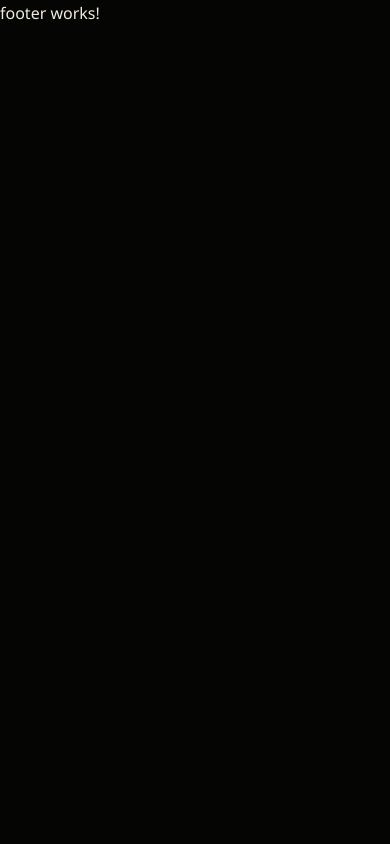
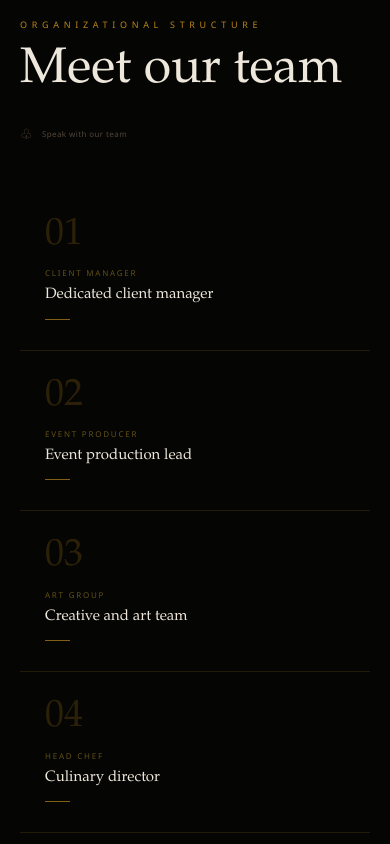
Before and after one commit to Nilo18/aurum-front, an Angular app: page / in a window 390 px wide. Shown: the part 6800-7644 px from the top of the page. Before the commit the page ends 6824 px from the top, so only its background shows below. Built offline with nearby package versions, Linux system fonts and the light colour scheme.

Commit message:
feature: add team component

```diff
--- a/src/app/components/home-page-components/team/team.html
+++ b/src/app/components/home-page-components/team/team.html
@@ -1 +1,40 @@
-<p>team works!</p>
+<section class="team" id="team" aria-labelledby="team-title">
+  <div class="team__inner">
+    <header class="team__heading">
+      <div>
+        <p>Organizational structure</p>
+        <h2 id="team-title">Meet our team</h2>
+      </div>
+      <a href="#contact" class="team__contact">
+        <span aria-hidden="true">♧</span>
+        Speak with our team
+      </a>
+    </header>
+
+    <div class="team__grid">
+      @for (item of roles; track item.number; let index = $index) {
+        <button
+          class="team__card"
+          type="button"
+          [class.team__card--active]="activeIndex() === index"
+          [attr.aria-expanded]="activeIndex() === index"
+          (click)="toggleRole(index)"
+        >
+          <span class="team__number">{{ item.number }}</span>
+          <span class="team__role">{{ item.role }}</span>
+          <strong>{{ item.title }}</strong>
+          <span class="team__accent" aria-hidden="true"></span>
+
+          <span class="team__details">
+            <span class="team__description">{{ item.description }}</span>
+            <span class="team__list">
+              @for (detail of item.details; track detail) {
+                <span>— {{ detail }}</span>
+              }
+            </span>
+          </span>
+        </button>
+      }
+    </div>
+  </div>
+</section>
--- a/src/app/components/home-page-components/team/team.scss
+++ b/src/app/components/home-page-components/team/team.scss
@@ -0,0 +1,224 @@
+:host {
+  display: block;
+}
+
+.team {
+  min-height: 600px;
+  padding: 22px 32px 30px;
+  background: #050504;
+  color: #eee7db;
+
+  &__inner {
+    width: min(100%, 1168px);
+    margin: 0 auto;
+  }
+
+  &__heading {
+    min-height: 117px;
+    display: flex;
+    align-items: flex-start;
+    justify-content: space-between;
+
+    > div > p {
+      margin-bottom: 17px;
+      color: #b98518;
+      font-family: 'Montserrat', 'Segoe UI', sans-serif;
+      font-size: 9px;
+      font-weight: 500;
+      letter-spacing: 0.52em;
+      text-transform: uppercase;
+    }
+
+    h2 {
+      margin: 0;
+      font-family: 'Bodoni 72', Didot, 'Palatino Linotype', Georgia, serif;
+      font-size: clamp(50px, 4vw, 62px);
+      font-weight: 400;
+      line-height: 0.95;
+    }
+  }
+
+  &__contact {
+    margin-top: 56px;
+    display: inline-flex;
+    align-items: center;
+    gap: 9px;
+    color: #514637;
+    font-family: 'Montserrat', 'Segoe UI', sans-serif;
+    font-size: 8px;
+    letter-spacing: 0.05em;
+    text-decoration: none;
+    transition: color 180ms ease;
+
+    span {
+      font-size: 14px;
+    }
+
+    &:hover,
+    &:focus-visible {
+      color: #b98518;
+    }
+  }
+
+  &__grid {
+    display: grid;
+    grid-template-columns: repeat(3, minmax(0, 1fr));
+  }
+
+  &__card {
+    height: 160px;
+    padding: 32px 40px;
+    border: 0;
+    border-right: 1px solid rgba(185, 133, 24, 0.17);
+    border-bottom: 1px solid rgba(185, 133, 24, 0.17);
+    display: flex;
+    flex-direction: column;
+    align-items: flex-start;
+    background: transparent;
+    color: #eee7db;
+    text-align: left;
+    cursor: pointer;
+    transition: background-color 220ms ease;
+
+    &:nth-child(3n) {
+      border-right: 0;
+    }
+
+    &:nth-child(n + 4) {
+      border-bottom: 0;
+    }
+
+    &:hover,
+    &:focus-visible,
+    &--active {
+      height: 287px;
+      margin-bottom: -127px;
+      z-index: 2;
+      background: #0d0c0a;
+    }
+
+    strong {
+      font-family: 'Bodoni 72', Didot, 'Palatino Linotype', Georgia, serif;
+      font-size: 15px;
+      font-weight: 400;
+      line-height: 1.1;
+    }
+  }
+
+  &__number {
+    margin-bottom: 17px;
+    color: rgba(185, 133, 24, 0.22);
+    font-family: 'Bodoni 72', Didot, 'Palatino Linotype', Georgia, serif;
+    font-size: 38px;
+    line-height: 0.8;
+  }
+
+  &__role {
+    margin-bottom: 9px;
+    color: #625017;
+    font-family: 'Montserrat', 'Segoe UI', sans-serif;
+    font-size: 8px;
+    font-weight: 500;
+    letter-spacing: 0.22em;
+    text-transform: uppercase;
+  }
+
+  &__accent {
+    width: 25px;
+    height: 1px;
+    margin-top: 15px;
+    background: #806016;
+  }
+
+  &__details {
+    max-height: 0;
+    overflow: hidden;
+    opacity: 0;
+    color: #7d705e;
+    font-family: 'Bodoni 72', Didot, 'Palatino Linotype', Georgia, serif;
+    font-size: 11px;
+    line-height: 1.55;
+    transition:
+      max-height 250ms ease,
+      opacity 200ms ease;
+  }
+
+  &__card:hover &__details,
+  &__card:focus-visible &__details,
+  &__card--active &__details {
+    max-height: 150px;
+    margin-top: 15px;
+    opacity: 1;
+  }
+
+  &__description {
+    display: block;
+    padding-top: 13px;
+    border-top: 1px solid rgba(185, 133, 24, 0.18);
+  }
+
+  &__list {
+    margin-top: 10px;
+    display: grid;
+    gap: 2px;
+    color: #695c4c;
+  }
+}
+
+@media (max-width: 850px) {
+  .team {
+    &__card {
+      padding: 30px 25px;
+    }
+  }
+}
+
+@media (max-width: 680px) {
+  .team {
+    min-height: auto;
+    padding: 60px 20px;
+
+    &__heading {
+      min-height: auto;
+      margin-bottom: 46px;
+      display: block;
+    }
+
+    &__contact {
+      margin-top: 28px;
+    }
+
+    &__grid {
+      grid-template-columns: 1fr;
+    }
+
+    &__card,
+    &__card:nth-child(3n),
+    &__card:nth-child(n + 4) {
+      height: auto;
+      min-height: 156px;
+      margin: 0;
+      border-right: 0;
+      border-bottom: 1px solid rgba(185, 133, 24, 0.17);
+    }
+
+    &__card:last-child {
+      border-bottom: 0;
+    }
+
+    &__card:hover,
+    &__card:focus-visible,
+    &__card--active {
+      height: auto;
+      min-height: 287px;
+      margin: 0;
+    }
+  }
+}
+
+@media (prefers-reduced-motion: reduce) {
+  .team__card,
+  .team__details {
+    transition: none;
+  }
+}
--- a/src/app/components/home-page-components/team/team.ts
+++ b/src/app/components/home-page-components/team/team.ts
@@ -1,4 +1,12 @@
-import { Component } from '@angular/core';
+import { Component, signal } from '@angular/core';
+
+interface TeamRole {
+  number: string;
+  role: string;
+  title: string;
+  description: string;
+  details: string[];
+}
 
 @Component({
   selector: 'app-team',
@@ -7,5 +15,60 @@ import { Component } from '@angular/core';
   styleUrl: './team.scss',
 })
 export class Team {
+  readonly activeIndex = signal<number | null>(null);
 
+  readonly roles: TeamRole[] = [
+    {
+      number: '01',
+      role: 'Client manager',
+      title: 'Dedicated client manager',
+      description:
+        'Your direct partner from first conversation to final delivery, ensuring every request is understood and acted on.',
+      details: ['Languages: EN, GE, RU', '15+ years of experience', 'Available around the clock'],
+    },
+    {
+      number: '02',
+      role: 'Event producer',
+      title: 'Event production lead',
+      description:
+        'Responsible for the full production plan, connecting creative direction, timing, partners, and on-site execution.',
+      details: ['Creative production', 'Supplier coordination', 'On-site direction'],
+    },
+    {
+      number: '03',
+      role: 'Art group',
+      title: 'Creative and art team',
+      description:
+        'Designers and creative specialists turn the event concept into a distinctive visual world with atmosphere and character.',
+      details: ['Visual concepts', 'Scenography and styling', 'Floral and decorative design'],
+    },
+    {
+      number: '04',
+      role: 'Head chef',
+      title: 'Culinary director',
+      description:
+        'Our culinary lead develops an individual menu and ensures every plate meets the event’s standard of taste and presentation.',
+      details: ['Menu development', 'Service coordination', 'Quality and presentation'],
+    },
+    {
+      number: '05',
+      role: 'Purchasing manager',
+      title: 'Procurement manager',
+      description:
+        'Every product and material is sourced through trusted partners, with careful attention to quality, timing, and consistency.',
+      details: ['Trusted suppliers', 'Quality assurance', 'Delivery coordination'],
+    },
+    {
+      number: '06',
+      role: 'Sales manager',
+      title: 'Commercial planning manager',
+      description:
+        'Creates a clear, transparent proposal and keeps the commercial plan aligned with the event’s scope and priorities.',
+      details: ['Clear proposals', 'Budget coordination', 'Flexible planning'],
+    },
+  ];
+
+  toggleRole(index: number): void {
+    this.activeIndex.update((active) => (active === index ? null : index));
+  }
 }
```
